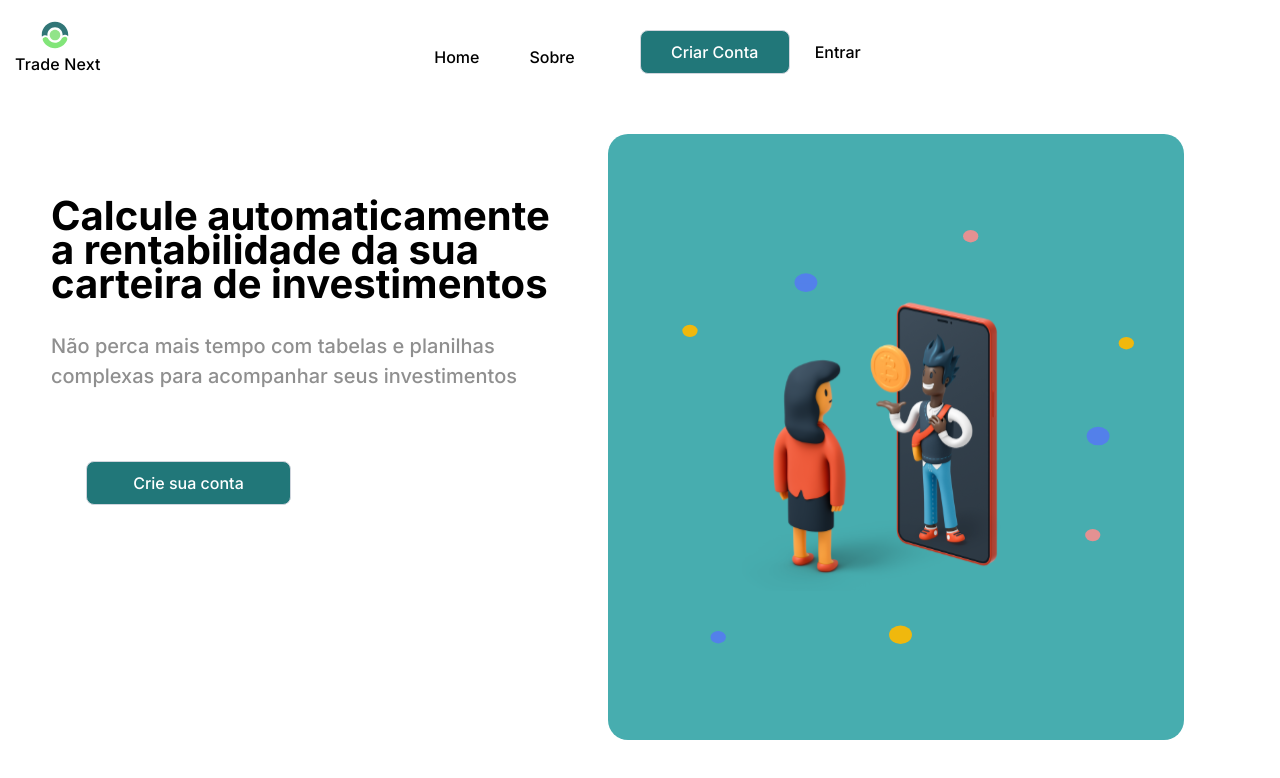
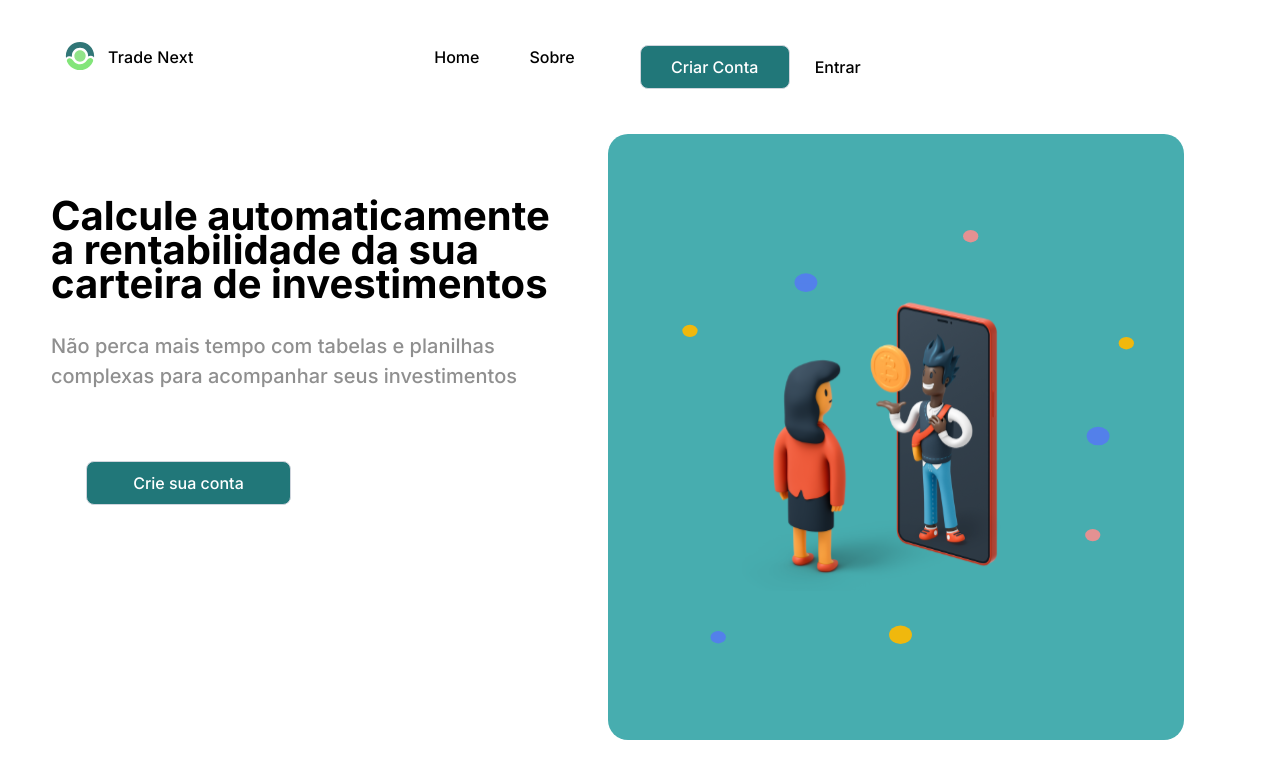
Before and after one commit to tkzuum/Control-Financial, a Next.js app: page / in a window 1280 px wide. Shown: the top 778 px of the page. Built offline with nearby package versions, Linux system fonts and the light colour scheme.

Commit message:
versao atualizada

```diff
--- a/src/styles/index.js
+++ b/src/styles/index.js
@@ -92,7 +92,7 @@ export const Links = styled.div`
     }
 
     @media (min-width: 360px) {
-        top: -5px;
+        top: 10px;
         left: 15px;
     }
 
@@ -101,13 +101,27 @@ export const Links = styled.div`
 
 export const Logo = styled.div`
     display: flex;
-    flex-direction: row;
+    flex-direction: column;
     align-items: center;
     position: absolute;
-    left: 5%;
-    top: 41px;
+    left: -5px;
+    top: 35px;
     width: 130px;
     height: 30px;
+
+    > p{
+        height: 19px;
+        width: 86px;
+        position: absolute;
+        left: 25px;
+        top: 35px;
+
+        font-family: 'Inter';
+        font-weight: 500;
+        line-height: 19px;
+        letter-spacing: 0.01em;
+        text-align: left;
+    }
 
     @media (min-width: 800px) {
         position: absolute;
@@ -118,7 +132,7 @@ export const Logo = styled.div`
         display: flex;
         flex-direction: row;
 
-        >p{
+        > p{
             position: absolute;
             font-family: 'Inter';
             height: 19px;
@@ -128,31 +142,8 @@ export const Logo = styled.div`
         }
     }
 
-    > p{
-        height: 19px;
-        width: 86px;
-        position: absolute;
-        left: 44px;
-        top: 6.5px;
 
-        font-family: 'Inter';
-        font-weight: 500;
-        line-height: 19px;
-        letter-spacing: 0.01em;
-        text-align: left;
-    }
 
-    @media (min-width: 360px) {
-        flex-direction: column;
-        top: 20px;
-        left: -10px;
-
-        >p{
-            position: absolute;
-            top: 35px;
-            left: 25px;
-        }
-    }
 `;
 
 export const Content = styled.div`
```
